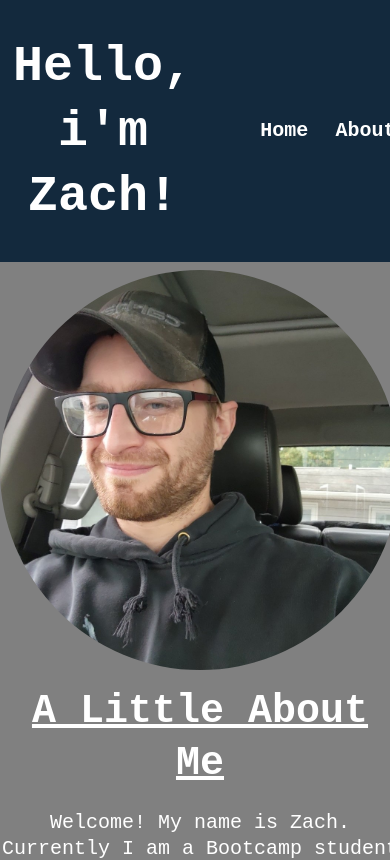
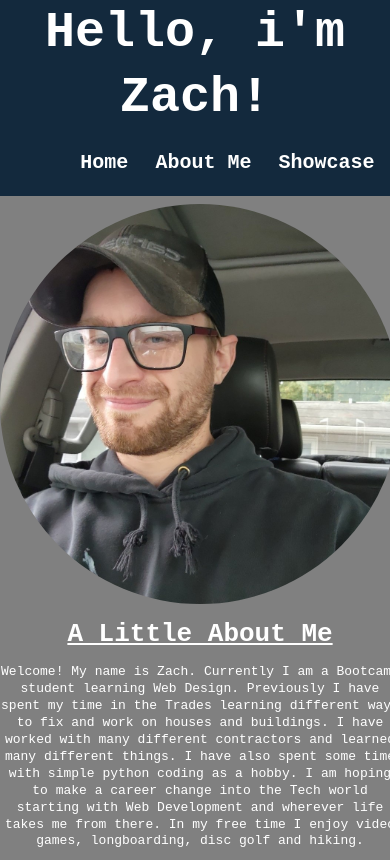
Before and after one commit to zjw1239/my-portfolio, a plain HTML site: page index.html in a window 390 px wide. Shown: the top 860 px of the page. Drawn offline with Linux system fonts and the light colour scheme.

Commit message:
added media queries

```diff
--- a/assets/style.css
+++ b/assets/style.css
@@ -18,7 +18,7 @@ body {
     line-height: 1.3;
     background-color: grey;
     margin: 0;
-    padding: 0;
+    padding: 0 2 0 2;
     font-size: 20px;
 }
 
@@ -44,7 +44,7 @@ h2 {
 h3 {
     font-size: 150%;
 }
-
+/*header/ footer nav buttons */
 nav ul {
     display: flex;
     justify-content: space-evenly;
@@ -121,20 +121,40 @@ nav a:hover {
 }
 
 /*set media queries*/
-@media screen and (max-width: 992px) {
+
+@media screen and (max-width: 984px) {
     header {
-
-    }
+        display: block;
     }
 
-  @media screen and (max-width: 768px) {
-    nav {
+    body{
+        font-size: 1.3rem;
+        justify-content: center;
+        padding: 0 4;
+    }
 
+    h1 {
+        width: 100%;
+        display: inline;
+    }
+
+    nav a {
+        width:100%;
+        justify-content: center;
+    }
+
+    .contact-info {
+        display: block;
     }
 }
 
   @media screen and (max-width: 576px) {
-    .sample-img {
-
+    .previous-work {
+        display: block;
+        width: 100%;
+    }
+    body{
+        font-size: 1rem;
+        padding: 0 5;
     }
   }
```
Lines whose indentation alone changed are shown as unchanged.
